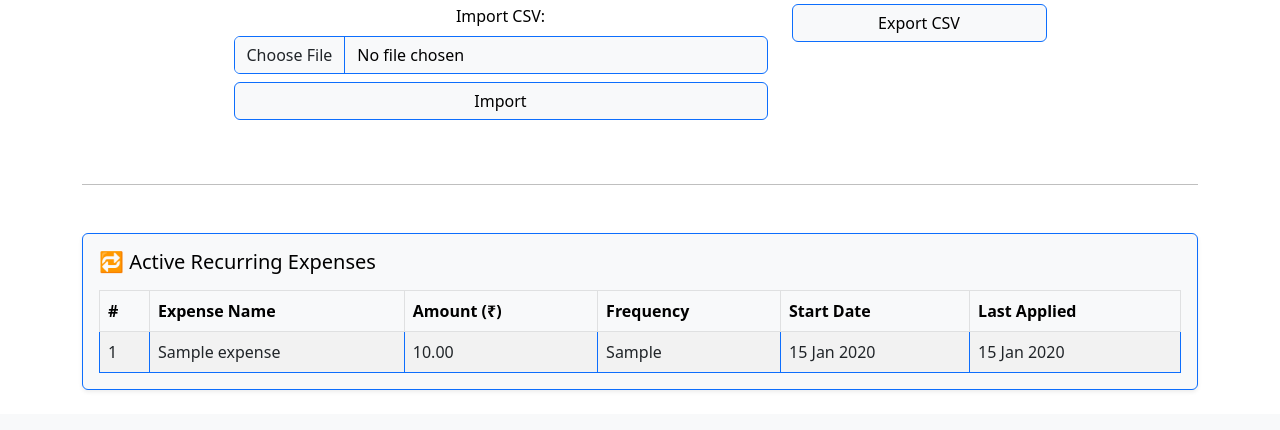
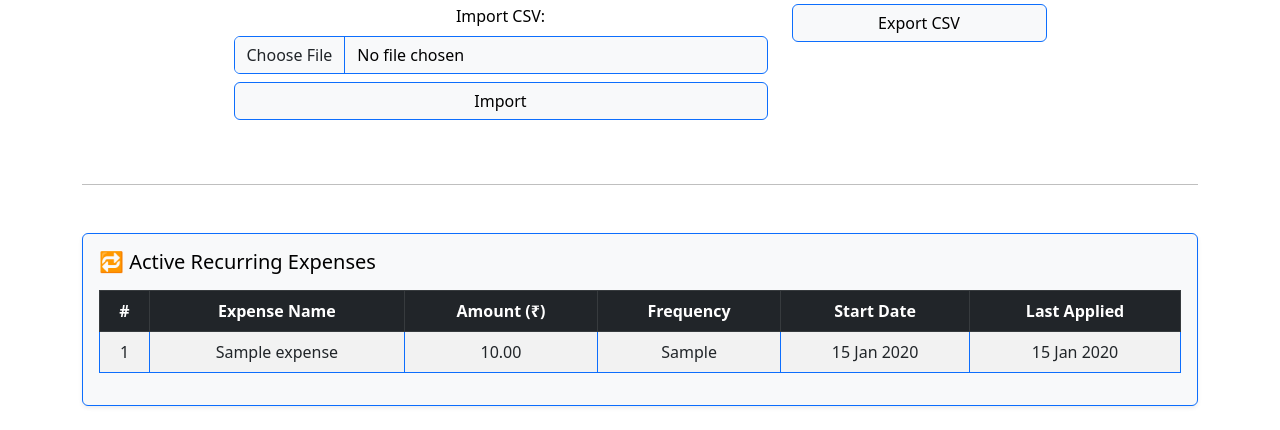
Before and after one commit to Sahil-2005/ExpenseTracker, a Flask app: page /expenses in a window 1280 px wide. Shown: the part 1077-1507 px from the top of the page. Before the commit the page ends 1467 px from the top, so only its background shows below. Run offline with Flask 3, Linux system fonts and the light colour scheme; a user stored in the database is signed in; tables that the repository leaves empty hold one stand-in row (values such as "Sample post").

Commit message:
Improvde the UI part to show recurring amount of the user

```diff
--- a/app/templates/expenses.html
+++ b/app/templates/expenses.html
@@ -131,8 +131,8 @@
 
     {% if recurring_expenses %}
     <div class="table-responsive">
-      <table class="table table-striped table-bordered align-middle mb-0">
-        <thead class="table-light">
+      <table class="table table-striped table-bordered align-middle text-center">
+        <thead class="table-dark">
           <tr>
             <th>#</th>
             <th>Expense Name</th>
```
